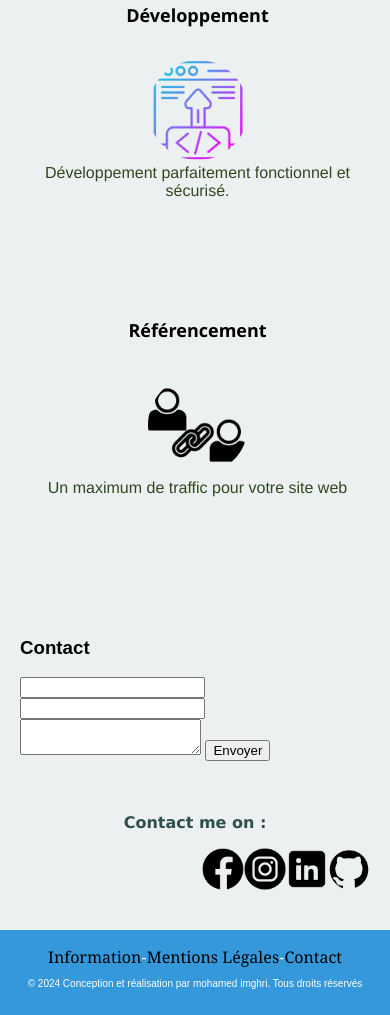
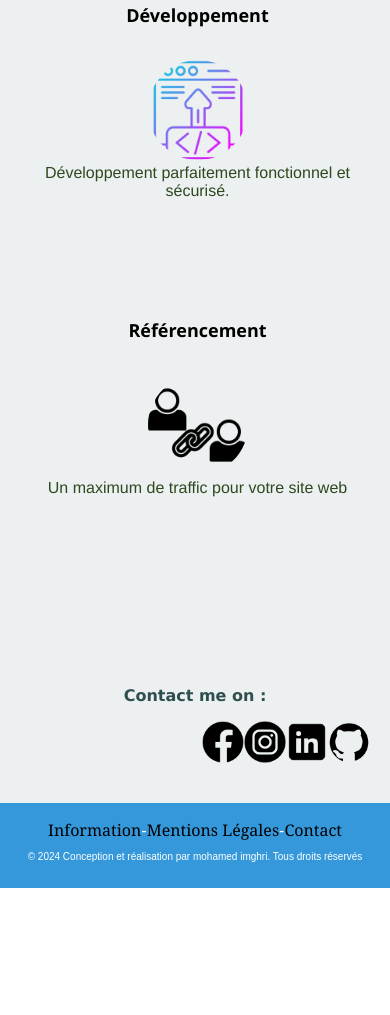
Before and after one commit to mohamedimghri/PORTFOLIO-MOHAMEDIMGHRI, a plain HTML site: page index.html in a window 390 px wide. Shown: the part 2213-3228 px from the top of the page. After the commit the page ends 3101 px from the top, so only its background shows below. Drawn offline with Linux system fonts and the light colour scheme.

Commit message:
first commit

```diff
--- a/index.html
+++ b/index.html
@@ -61,19 +61,6 @@
                         <li class="b"> <h2>  Référencement </h2> <br><img style="border-radius: 80%;" height="100px"  src="link_7471809.png" alt=""> <br> Un maximum de traffic pour votre site web</li>
                         </ul>
                     </div>
-                    <div class="form">
-                        <h3 id="Contact">Contact</h3>
-
-                    <form action="https://api.web3forms.com/submit" method="POST">
-
-                        <input type="hidden" name="access_key" value="YOUR_ACCESS_KEY_HERE">
-
-                        <input type="text" name="name" required>
-                        <input type="email" name="email" required>
-                        <textarea name="message" required></textarea>
-                        <button type="submit">Envoyer</button>
-                        </form>
-                    </div>
 
 
 
--- a/styleportfolio.css
+++ b/styleportfolio.css
@@ -156,9 +156,7 @@ footer{
 
 
 }
-.form{
-    display: block;
-}
+
 
 
 @media screen and  (max-width:768px){
@@ -181,9 +179,6 @@ footer{
     }
     .milieu-haut{
         text-align: center;
-    }
-    .form{
-        display: block;
     }
 
     @media screen and  (max-width:425px){
@@ -210,10 +205,7 @@ footer{
         p{
             text-align: center;
         }
-        .form{
-            display: block;
-            width: 100%;
-        }
+
         h1{
             font-size: 25px;
         }
```
